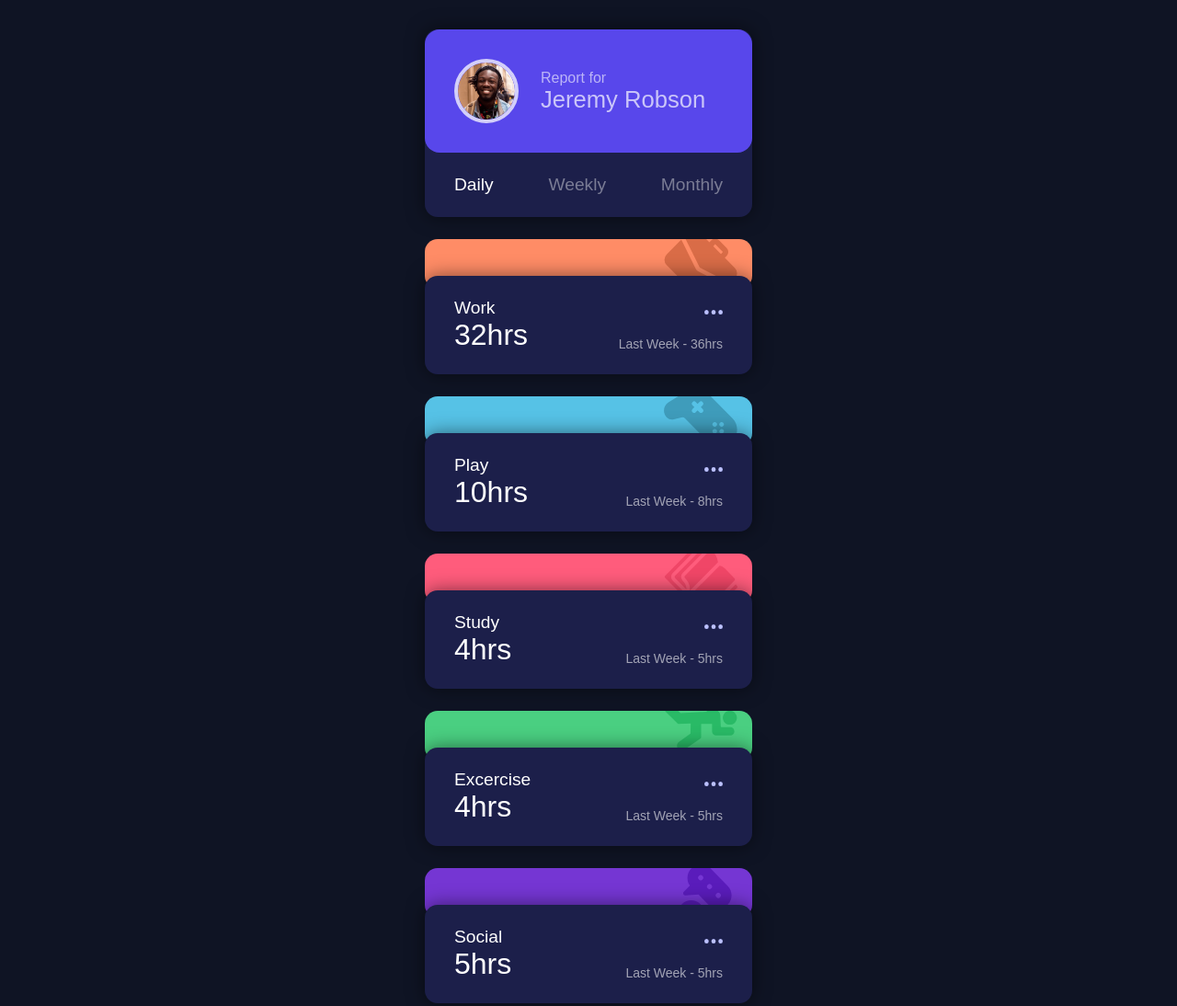
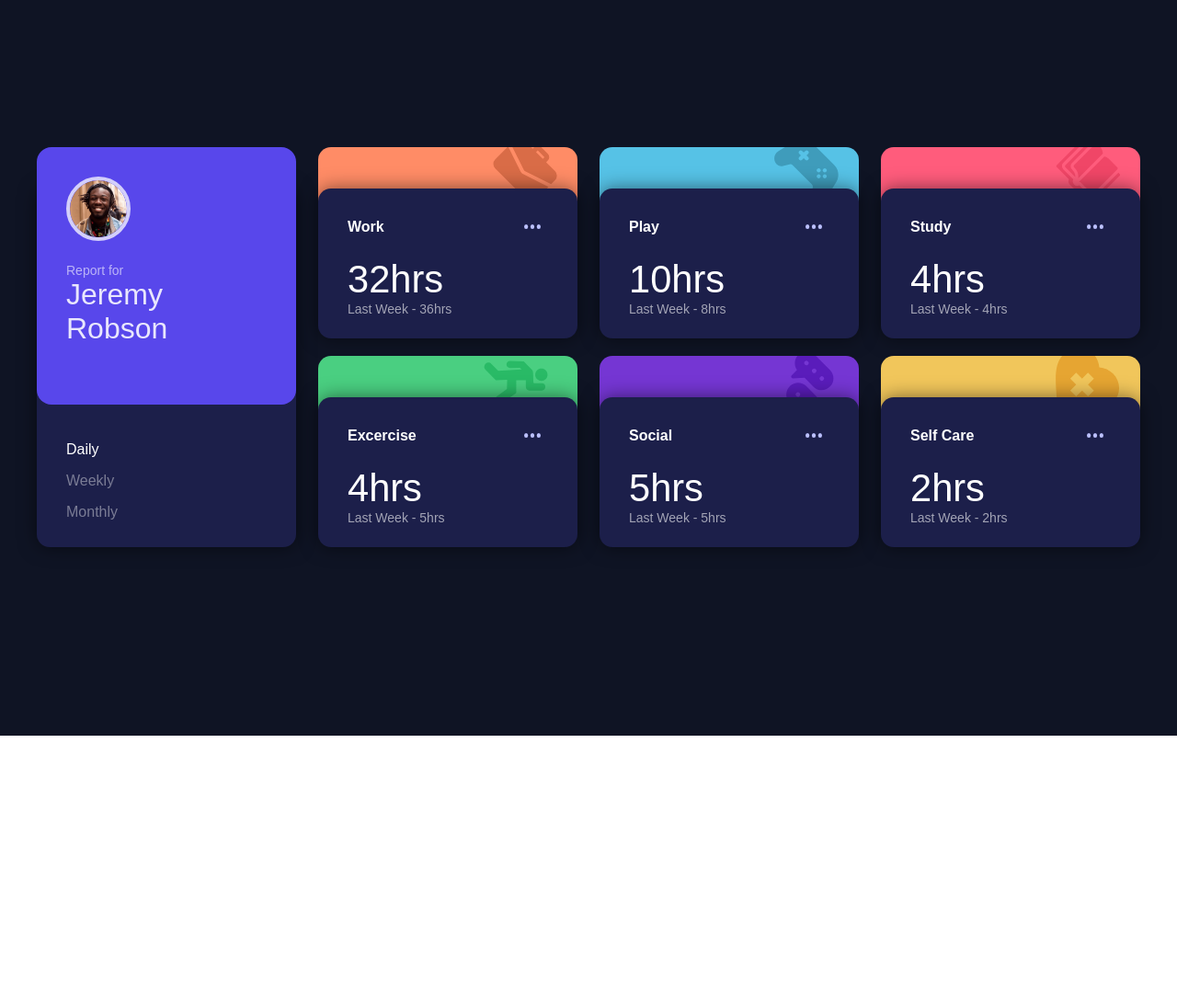
Before and after one commit to robiulsagor/fm-time-tracking-dashboard, a plain HTML site: page index.html in a window 1280 px wide. Shown: the top 1094 px of the page at 92% size. After the commit the page ends 800 px from the top, so only its background shows below. Drawn offline with Linux system fonts and the light colour scheme.

Commit message:
feat: Desktop design complete

```diff
--- a/index.html
+++ b/index.html
@@ -33,73 +33,85 @@
       </div>
 
       <div class="card work">
-        <div class="card-left">
+        <div class="card-top">
           <h2 class="card-left__title">Work</h2>
-          <p class="card-left__hours">32hrs</p>
+          <div class="option">
+            <img src="./images/icon-ellipsis.svg" alt="options icon" class="card-option__icon">
+          </div>
         </div>
 
-        <div class="card-right">
-          <img src="./images/icon-ellipsis.svg" alt="options icon" class="card-option__icon">
+        <div class="card-bottom">
+          <p class="card-left__hours">32hrs</p>
           <p class="card-right__previous-hours">Last Week - 36hrs</p>
         </div>
       </div>
 
       <div class="card play">
-        <div class="card-left">
+        <div class="card-top">
           <h2 class="card-left__title">Play</h2>
-          <p class="card-left__hours">10hrs</p>
+          <div class="option">
+            <img src="./images/icon-ellipsis.svg" alt="options icon" class="card-option__icon">
+          </div>
         </div>
 
-        <div class="card-right">
-          <img src="./images/icon-ellipsis.svg" alt="options icon" class="card-option__icon">
+        <div class="card-bottom">
+          <p class="card-left__hours">10hrs</p>
           <p class="card-right__previous-hours">Last Week - 8hrs</p>
         </div>
       </div>
 
       <div class="card study">
-        <div class="card-left">
+        <div class="card-top">
           <h2 class="card-left__title">Study</h2>
-          <p class="card-left__hours">4hrs</p>
+          <div class="option">
+            <img src="./images/icon-ellipsis.svg" alt="options icon" class="card-option__icon">
+          </div>
         </div>
 
-        <div class="card-right">
-          <img src="./images/icon-ellipsis.svg" alt="options icon" class="card-option__icon">
-          <p class="card-right__previous-hours">Last Week - 5hrs</p>
+        <div class="card-bottom">
+          <p class="card-left__hours">4hrs</p>
+          <p class="card-right__previous-hours">Last Week - 4hrs</p>
         </div>
       </div>
 
       <div class="card excercise">
-        <div class="card-left">
+        <div class="card-top">
           <h2 class="card-left__title">Excercise</h2>
-          <p class="card-left__hours">4hrs</p>
+          <div class="option">
+            <img src="./images/icon-ellipsis.svg" alt="options icon" class="card-option__icon">
+          </div>
         </div>
 
-        <div class="card-right">
-          <img src="./images/icon-ellipsis.svg" alt="options icon" class="card-option__icon">
+        <div class="card-bottom">
+          <p class="card-left__hours">4hrs</p>
           <p class="card-right__previous-hours">Last Week - 5hrs</p>
         </div>
       </div>
 
       <div class="card social">
-        <div class="card-left">
+        <div class="card-top">
           <h2 class="card-left__title">Social</h2>
-          <p class="card-left__hours">5hrs</p>
+          <div class="option">
+            <img src="./images/icon-ellipsis.svg" alt="options icon" class="card-option__icon">
+          </div>
         </div>
 
-        <div class="card-right">
-          <img src="./images/icon-ellipsis.svg" alt="options icon" class="card-option__icon">
+        <div class="card-bottom">
+          <p class="card-left__hours">5hrs</p>
           <p class="card-right__previous-hours">Last Week - 5hrs</p>
         </div>
       </div>
 
       <div class="card self-care">
-        <div class="card-left">
+        <div class="card-top">
           <h2 class="card-left__title">Self Care</h2>
-          <p class="card-left__hours">2hrs</p>
+          <div class="option">
+            <img src="./images/icon-ellipsis.svg" alt="options icon" class="card-option__icon">
+          </div>
         </div>
 
-        <div class="card-right">
-          <img src="./images/icon-ellipsis.svg" alt="options icon" class="card-option__icon">
+        <div class="card-bottom">
+          <p class="card-left__hours">2hrs</p>
           <p class="card-right__previous-hours">Last Week - 2hrs</p>
         </div>
       </div>
--- a/style.css
+++ b/style.css
@@ -34,13 +34,14 @@ body {
   justify-content: center;
   z-index: 0;
   position: relative;
+  padding: 2rem 0;
 }
 
 .container {
   width: 100%;
-  max-width: 420px;
+  max-width: 360px;
   margin: 0 auto;
-  padding: 2rem;
+  padding-top: 0;
   display: grid;
   grid-template-columns: 1fr;
   gap: 4rem;
@@ -56,9 +57,16 @@ body {
   border-radius: 0.875rem;
   position: relative;
   display: flex;
+  flex-direction: column;
+  transition: background 0.3s;
 }
 
-.card::before {
+.card:not(.profile):hover {
+  background: hsl(236, 44%, 31%);
+  cursor: pointer;
+}
+
+.card:not(.profile)::before {
   content: "";
   position: absolute;
   top: -40px;
@@ -77,8 +85,8 @@ body {
 /* profile card start */
 .card.profile {
   padding: 0;
-  border: none;
   flex-direction: column;
+  position: relative;
 }
 
 .profile-info {
@@ -104,11 +112,11 @@ body {
 
 .profile-text__greeting {
   color: #ffffff98;
-  font-size: 1rem;
+  font-size: 0.875rem;
 }
 
 .profile-text__name {
-  color: #ffffffaf;
+  color: #ffffffde;
   font-size: 1.6rem;
   font-weight: 300;
 }
@@ -126,7 +134,7 @@ body {
   border: none;
   color: hsla(0, 0%, 100%, 0.416);
   cursor: pointer;
-  font-size: 1.2rem;
+  font-size: 1.1rem;
   font-family: inherit;
   transition: color 0.3s ease;
 }
@@ -136,39 +144,11 @@ body {
   color: hsl(0, 0%, 100%);
 }
 
-.card-left,
-.card-right {
-  flex: 1;
-  display: flex;
-  flex-direction: column;
+/* all the ::before elements to to show background images and colors */
+.profile::before {
+  background-color: var(--orange-300);
+  background-image: url("./images/icon-work.svg");
 }
-
-.card-right {
-  align-items: end;
-  padding-top: 0.8rem;
-  gap: 1.5rem;
-}
-
-.card-left__title {
-  font-size: 1.2rem;
-  font-weight: normal;
-}
-
-.card-left__hours {
-  font-size: 2rem;
-  font-weight: 300;
-}
-
-.card-option__icon {
-  width: 20px;
-}
-
-.card-right__previous-hours {
-  color: #ffffff97;
-  font-size: 0.875rem;
-}
-
-/* all the ::before elements to to show background images and colors */
 .work::before {
   background-color: var(--orange-300);
   background-image: url("./images/icon-work.svg");
@@ -187,7 +167,9 @@ body {
 .excercise::before {
   background-color: var(--green-400);
   background-image: url("./images/icon-exercise.svg");
+  background-position: 260px 5px !important ;
 }
+
 .social::before {
   background-color: var(--purple-700);
   background-image: url("./images/icon-social.svg");
@@ -197,3 +179,112 @@ body {
   background-color: var(--yellow-300);
   background-image: url("./images/icon-self-care.svg");
 }
+
+.card-left__title {
+  font-size: 1rem;
+  font-weight: 600;
+}
+
+.card-left__hours {
+  font-size: 2rem;
+  font-weight: 300;
+}
+
+.option {
+  height: 35px;
+  width: 35px;
+  display: flex;
+  align-items: center;
+  justify-content: center;
+  border-radius: 50%;
+  text-align: center;
+  cursor: pointer;
+  transition: 0.2s;
+}
+
+.option:hover {
+  background: rgba(0, 0, 0, 0.27);
+}
+
+.option:active {
+  background: rgba(32, 32, 32, 0.1);
+}
+
+.card-option__icon {
+  width: 18px;
+}
+
+.card-right__previous-hours {
+  color: #ffffff97;
+  font-size: 0.875rem;
+}
+
+.card-top,
+.card-bottom {
+  display: flex;
+  align-items: center;
+  justify-content: space-between;
+}
+
+@media screen and (min-width: 1200px) {
+  .container {
+    min-width: 1200px;
+    gap: 4rem 1.5rem;
+    grid-template-columns: repeat(4, 1fr);
+  }
+
+  .profile {
+    grid-area: 1 / 1 / 3/ 2;
+    padding: 0;
+  }
+
+  .profile-info {
+    align-items: start;
+    flex-direction: column;
+    margin-top: -45px;
+  }
+
+  .profile-text {
+    padding-bottom: 2rem;
+  }
+
+  .profile-text__name {
+    font-size: 2rem;
+  }
+
+  .profile-timeframe {
+    flex-direction: column;
+    align-items: start;
+    gap: 1rem;
+  }
+
+  .profile-timeframe__button {
+    font-size: 1rem;
+  }
+
+  .card {
+    gap: 1rem;
+  }
+
+  .card-bottom {
+    flex-direction: column;
+    align-items: start;
+  }
+
+  .card-left__hours {
+    font-size: 2.6rem;
+    font-weight: 300;
+  }
+
+  .card:not(.profile)::before {
+    top: -45px;
+    /* for bg image */
+    background-repeat: no-repeat;
+    background-position: 190px -10px;
+    background-size: 70px;
+  }
+
+  .excercise::before {
+    background-position: 180px 5px !important ;
+  }
+}
```
